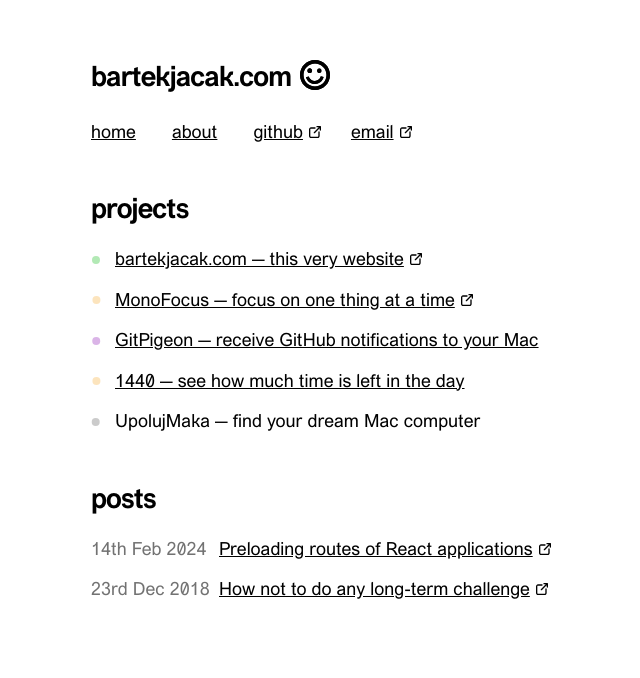
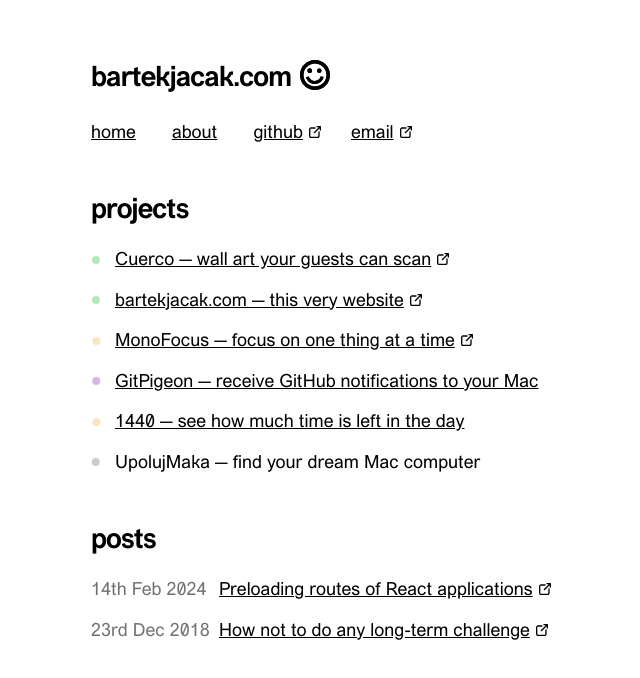
Before and after one commit to bartekjacak/bartekjacak-com, a Next.js app: page / in a window 1280 px wide. Shown: the top 678 px of the page, without its empty margins (253-893 px from the left). Built offline with nearby package versions, Linux system fonts and the light colour scheme.

Commit message:
feat: add cuerco.com

```diff
--- a/src/content/useProjects.ts
+++ b/src/content/useProjects.ts
@@ -13,6 +13,11 @@
 
 export function useProjects(): Project[] {
   return [
+    {
+      url: "https://cuerco.com/",
+      name: "Cuerco — wall art your guests can scan",
+      status: ProjectStatus.Active,
+    },
     {
       url: "https://github.com/bartekjacak/bartekjacak-com",
       name: "bartekjacak.com — this very website",
```
